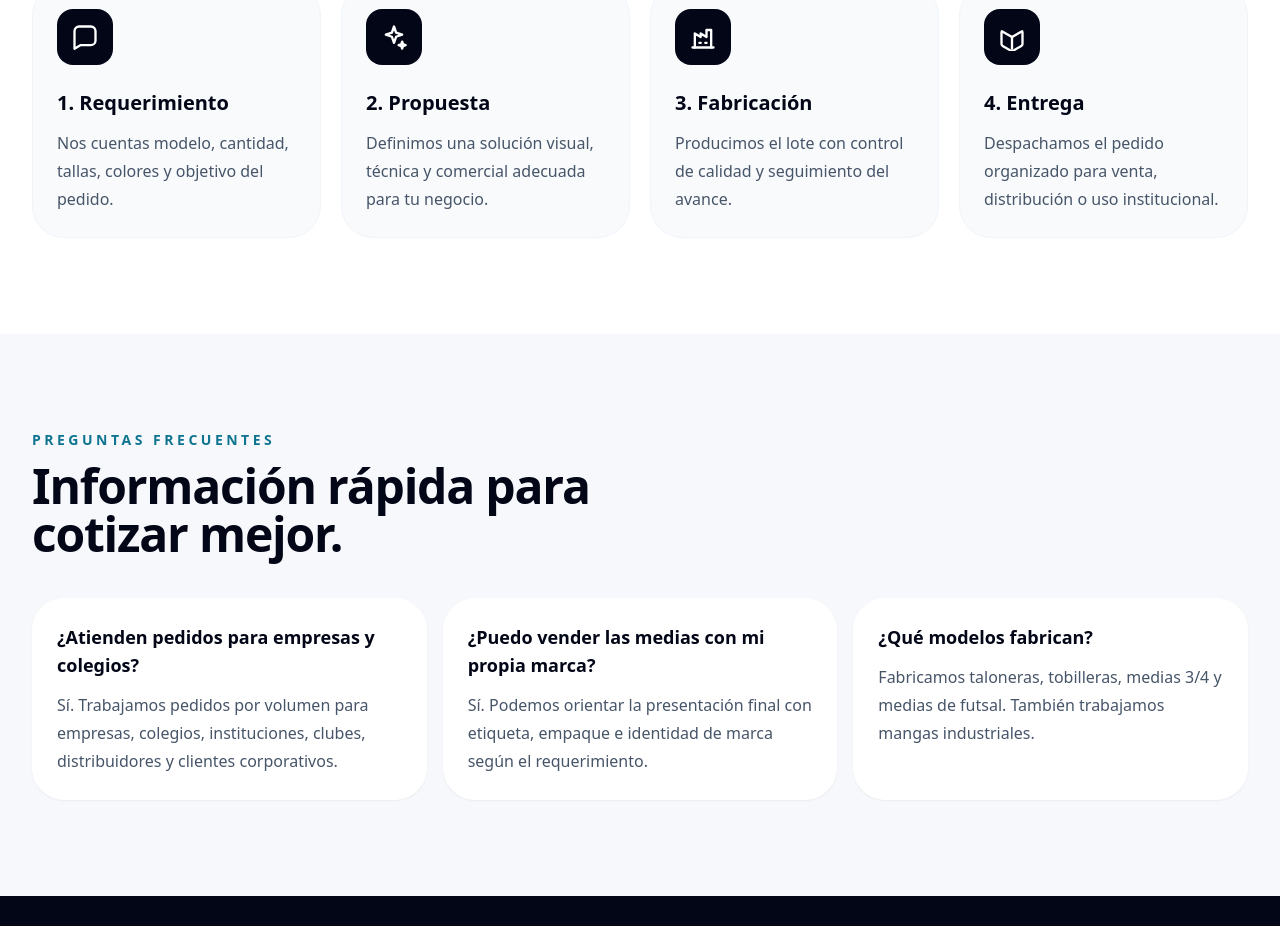
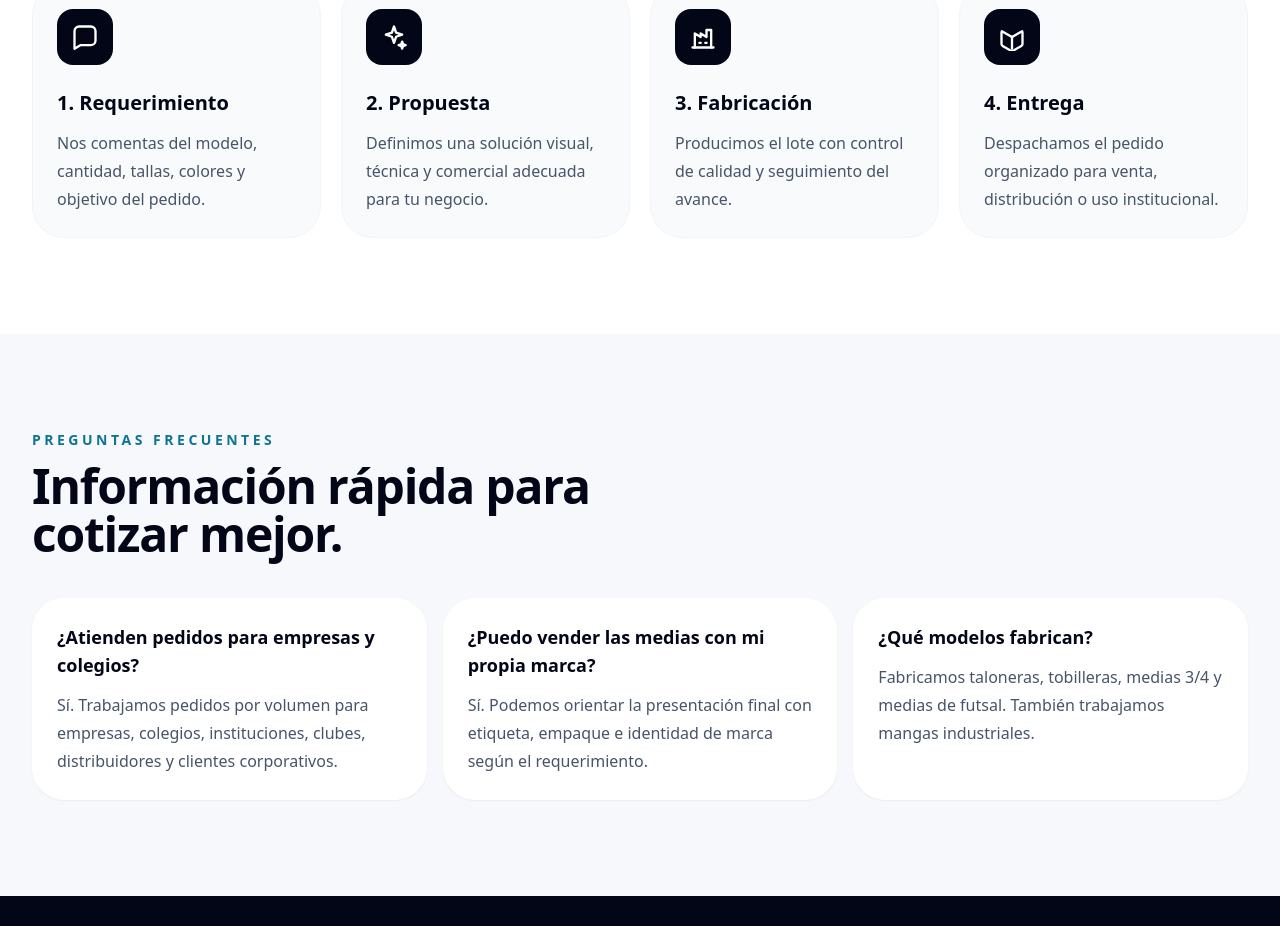
Before and after one commit to CADIshop/medias-cadi, a React (Vite) app: page / in a window 1280 px wide. Shown: the part 4793-5719 px from the top of the page. Built offline with nearby package versions, Linux system fonts and the light colour scheme.

Commit message:
Update App.jsx

```diff
--- a/src/App.jsx
+++ b/src/App.jsx
@@ -195,7 +195,7 @@ const process = [
   {
     icon: "chat",
     title: "1. Requerimiento",
-    text: "Nos cuentas modelo, cantidad, tallas, colores y objetivo del pedido.",
+    text: "Nos comentas del modelo, cantidad, tallas, colores y objetivo del pedido.",
   },
   {
     icon: "spark",
```
